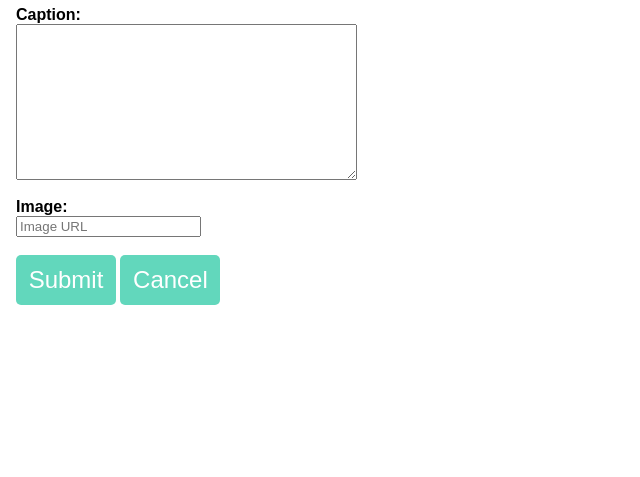
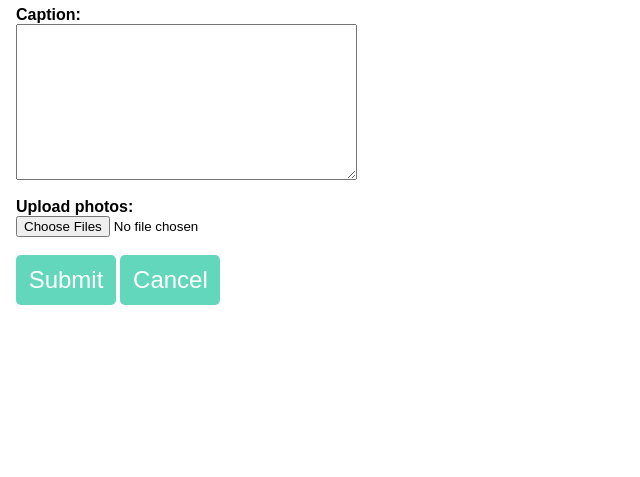
Before and after one commit to axu2026/cs412, a Django app: page /mini_insta/profile/1/create_post in a window 1280 px wide. Shown: the part 138-615 px from the top of the page, without its empty margins (0-640 px from the left). Run offline with Django 5.2, Linux system fonts and the light colour scheme; data comes from the database, SQL or seed files in the repository.

Commit message:
updated post creation for images

```diff
--- a/cs412/urls.py
+++ b/cs412/urls.py
@@ -25,4 +25,6 @@ urlpatterns = [
     path('quotes/', include('quotes.urls')),
     path('restaurant/', include('restaurant.urls')),
     path('mini_insta/', include('mini_insta.urls')),
-] + static(settings.STATIC_URL, document_root=settings.STATIC_ROOT)
+]
+urlpatterns += static(settings.STATIC_URL, document_root=settings.STATIC_ROOT)
+urlpatterns += static(settings.MEDIA_URL, document_root=settings.MEDIA_ROOT)
--- a/mini_insta/models.py
+++ b/mini_insta/models.py
@@ -56,7 +56,7 @@ class Post(models.Model):
 
     def __str__(self):
         """the string representation of the post"""
-        return f'{self.caption}'
+        return f'{self.profile} at {self.timestamp}'
 
     def get_all_photos(self):
         """returns the queryset of all photos from a post"""
@@ -71,7 +71,13 @@ class Post(models.Model):
 
         # check if that photo exists first before returning its url
         if first_photo:
-            return first_photo.image_url
+            # check if theres a url first
+            if first_photo.image_url:
+                return first_photo.image_url
+
+            # if its not a url check for a file and return
+            if first_photo.image_file:
+                return first_photo.image_file.url
 
         # else we return the path to the no image default
         return "../../static/no_image.png"
@@ -93,6 +99,30 @@ class Photo(models.Model):
     # the date the photo was uploaded to the site
     timestamp = models.DateTimeField(auto_now=True)
 
+    # new image file field
+    image_file = models.ImageField(blank=True)
+
     def __str__(self):
         """the string representation for the photo"""
-        return f'{self.image_url}'
+        # if theres a url, use the url for the string
+        if self.image_url:
+            return f'{self.image_url} on {self.timestamp}'
+
+        # if theres an image file instead, use the file name for the string
+        if self.image_file:
+            return f'{self.image_file} on {self.timestamp}'
+
+        # in case theres no image info
+        return f'no image on {self.timestamp}'
+
+    def get_image_url(self):
+        """returns the url of the image"""
+        # if theres a url return it
+        if self.image_url:
+            return self.image_url
+
+        # if theres an image file return the url for it
+        if self.image_file:
+            return self.image_file.url
+
+        return None # incase of neither
--- a/mini_insta/templates/mini_insta/create_post_form.html
+++ b/mini_insta/templates/mini_insta/create_post_form.html
@@ -8,14 +8,14 @@
     <div class="make_post">
         <h1>Creating a new post for {{profile}}</h1>
     <!--the form tag set to post method-->
-        <form method="POST">
+        <form method="POST" enctype="multipart/form-data">
             {% csrf_token %}
         <!--the actual form that will be used to create the post-->
             {{form}}
             <br>
-        <!--this image url will be used to create an image for the post-->
-            <label for="image_url">Image:</label>
-            <input type="url" name="image_url" id="image_url" placeholder="Image URL">
+        <!--upload all photo files here for the post-->
+            <label for="images">Upload photos:</label>
+            <input type="file" id="images" name="images" multiple>
             <br><br>
             <input type="submit" value="Submit" class="button">
         <!--cancel button. it is an a tag disguised as a button-->
--- a/mini_insta/templates/mini_insta/show_post.html
+++ b/mini_insta/templates/mini_insta/show_post.html
@@ -21,7 +21,7 @@
                 <p>{{post.caption}}</p>
             <!--displays all images from that post-->
                 {% for photo in post.get_all_photos %}
-                    <img src="{{photo.image_url}}" alt="photo">
+                    <img src="{{photo.get_image_url}}" alt="photo">
                 {% endfor %}
             </div>
         </div>
--- a/mini_insta/views.py
+++ b/mini_insta/views.py
@@ -73,7 +73,13 @@ class CreatePostView(CreateView):
         self.object = form.save()
 
         # create a new image model from the url and connect it to the post
-        new_image = Photo.objects.create(post=self.object, image_url=self.request.POST['image_url'])
+        #new_image = Photo.objects.create(post=self.object, image_url=self.request.POST['image_url'])
+
+        files = self.request.FILES.getlist('images')
+
+        # go through all files and create the photo records for them
+        for file in files:
+            Photo.objects.create(post=self.object, image_file=file)
 
         # go ask the superclass method to do it with our modified form
         return super().form_valid(form)
--- a/static/mini_insta.css
+++ b/static/mini_insta.css
@@ -106,7 +106,7 @@ footer > a > img {
 
 .side_info {
     background-color: #ececec;
-    height: 100vh;
+    height: max(100%, 100vh);
 }
 
 .img_container_single {
```
Also changed, not shown: db.sqlite3, media/mac1.jpg (added), media/mac2.jpg (added), media/tomhanksspr.webp (added), mini_insta/migrations/0004_photo_image_file.py (added).
